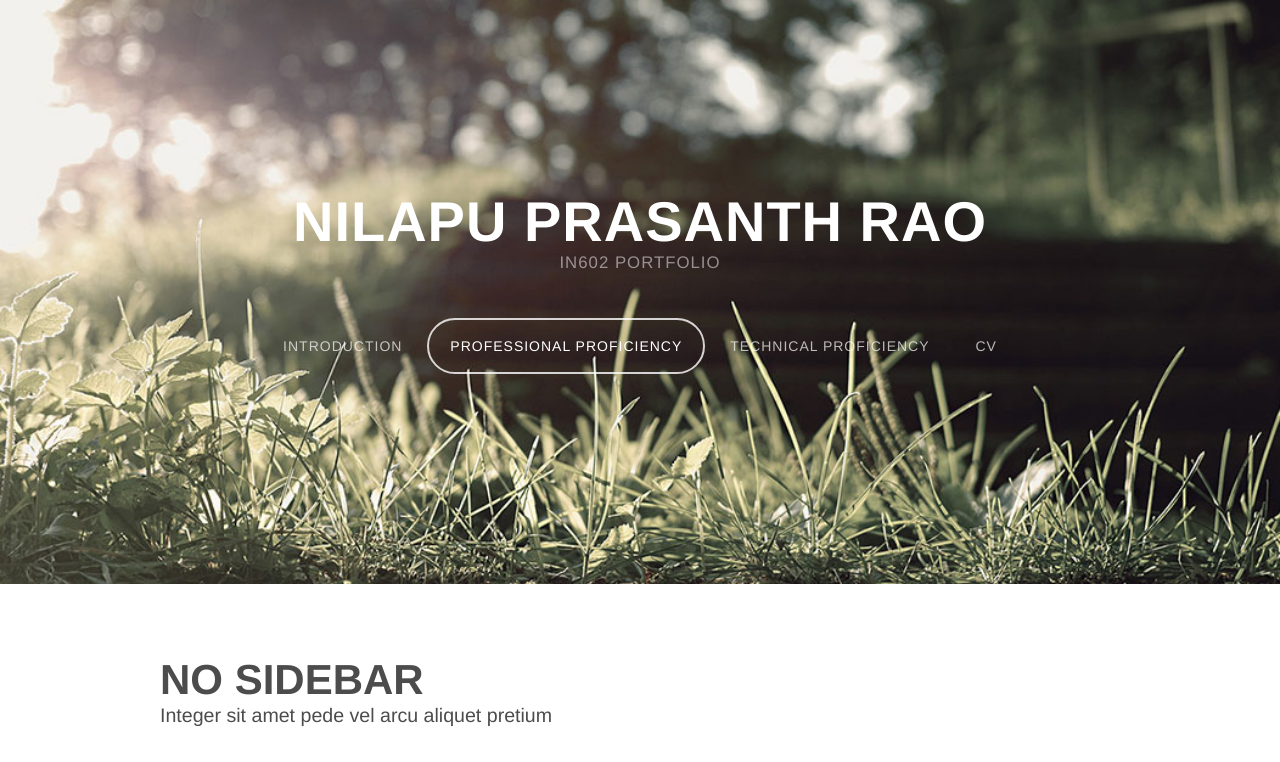
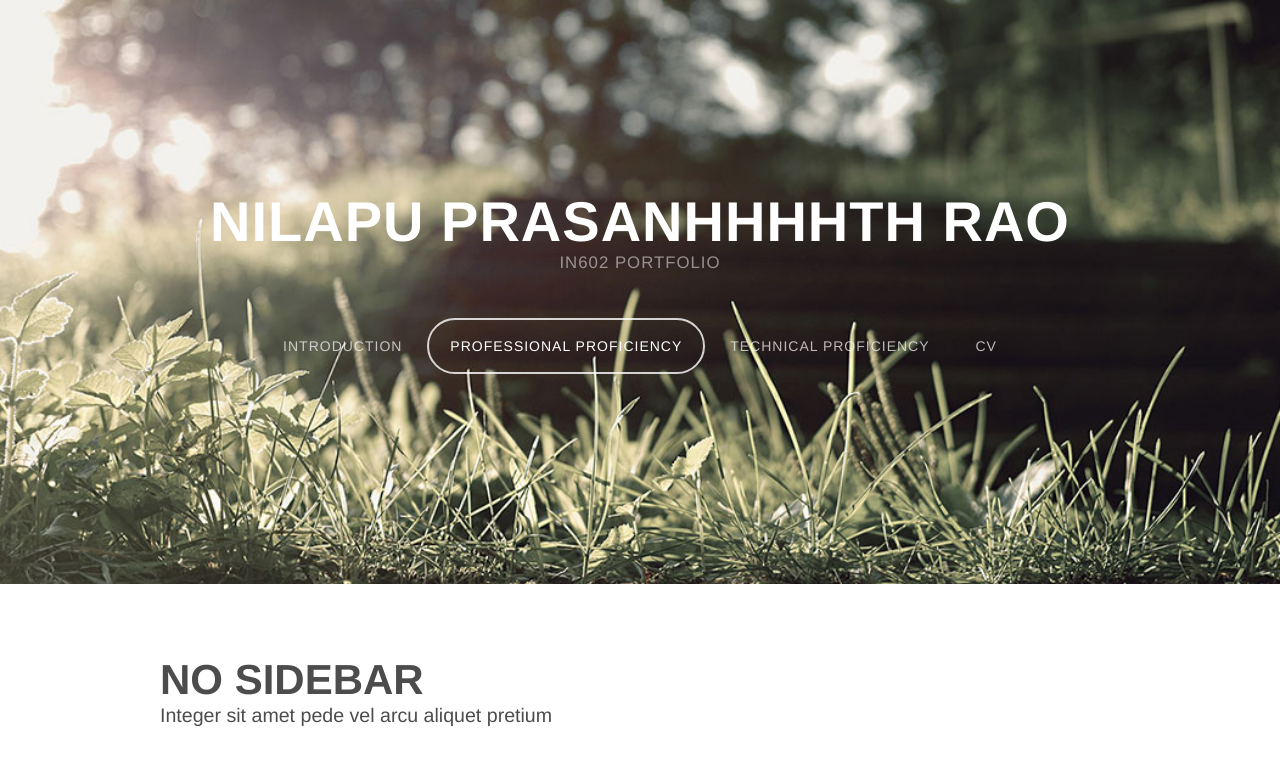
Before and after one commit to raonp1/Portfolio, a plain HTML site: page left-sidebar.html in a window 1280 px wide. Shown: the top 762 px of the page. Drawn offline with nearby package versions, Linux system fonts and the light colour scheme.

Commit message:
Trying agin3

```diff
--- a/left-sidebar.html
+++ b/left-sidebar.html
@@ -32,7 +32,7 @@
 
 				<!-- titleText -->
 				<div id="titleText">
-					<h1>Nilapu Prasanth Rao</h1>
+					<h1>Nilapu Prasanhhhhth Rao</h1>
 					<span>IN602 Portfolio</span>
 				</div>
 
```
Also changed, not shown: no-sidebar.html (+1 -1 lines), right-sidebar.html (+1 -1 lines).
